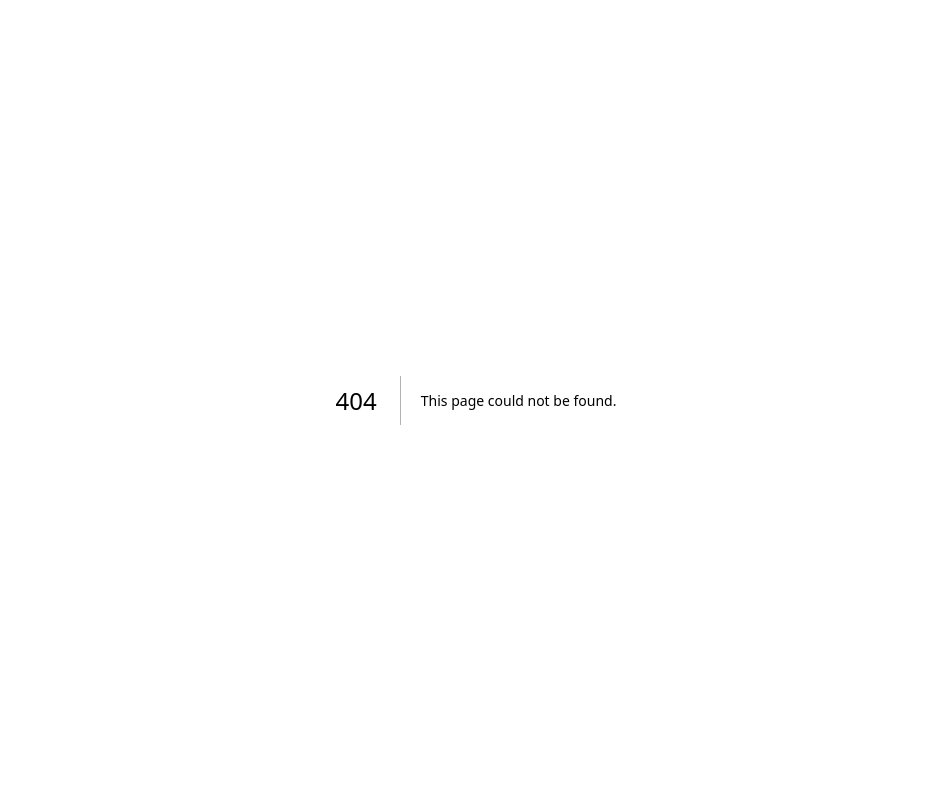
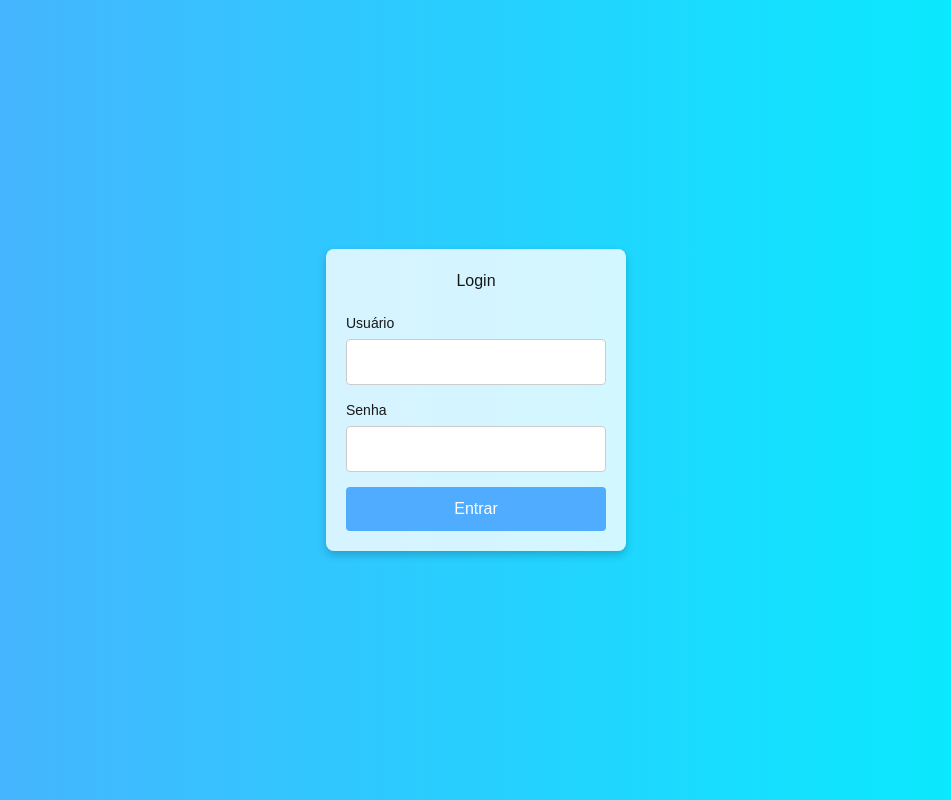
Before and after one commit to brunaalrez/strongblocks, a Next.js app: page /telalogin in a window 1280 px wide. Before the commit this address had no page. Shown: the whole page, without its empty margins (164-1115 px from the left). Built offline with nearby package versions, Linux system fonts and the light colour scheme.

Commit message:
pagina de login iniciada

```diff
--- /dev/null
+++ b/app/telalogin/Login.css
@@ -0,0 +1,54 @@
+/* Estilos gerais para o container */
+.login-container {
+    display: flex;
+    justify-content: center;
+    align-items: center;
+    height: 100vh;
+    background: linear-gradient(to right, #4facfe, #00f2fe);  /* Fundo com gradiente */
+  }
+
+  .login-panel {
+    background: rgba(255, 255, 255, 0.8);  /* Fundo do painel com transparência */
+    padding: 20px;
+    border-radius: 8px;
+    width: 300px;
+    box-shadow: 0 4px 8px rgba(0, 0, 0, 0.2);
+  }
+
+  h2 {
+    text-align: center;
+    margin-bottom: 20px;
+  }
+
+  .input-group {
+    margin-bottom: 15px;
+  }
+
+  label {
+    display: block;
+    font-size: 14px;
+    margin-bottom: 5px;
+  }
+
+  input {
+    width: 100%;
+    padding: 10px;
+    font-size: 16px;
+    border: 1px solid #ccc;
+    border-radius: 4px;
+  }
+
+  button {
+    width: 100%;
+    padding: 10px;
+    font-size: 16px;
+    background-color: #4facfe;
+    color: white;
+    border: none;
+    border-radius: 4px;
+    cursor: pointer;
+  }
+
+  button:hover {
+    background-color: #00f2fe;
+  }
--- /dev/null
+++ b/app/telalogin/Login.js
@@ -0,0 +1,12 @@
+import React from 'react';
+import Login from './Login';
+
+function App() {
+  return (
+    <div className="App">
+      <Login />
+    </div>
+  );
+}
+
+export default App;
--- /dev/null
+++ b/app/telalogin/page.js
@@ -0,0 +1,25 @@
+import React from 'react';
+import './Login.css';  // Importando o arquivo de estilos
+
+const Login = () => {
+  return (
+    <div className="login-container">
+      <div className="login-panel">
+        <h2>Login</h2>
+        <form>
+          <div className="input-group">
+            <label htmlFor="username">Usuário</label>
+            <input type="text" id="username" name="username" />
+          </div>
+          <div className="input-group">
+            <label htmlFor="password">Senha</label>
+            <input type="password" id="password" name="password" />
+          </div>
+          <button type="submit">Entrar</button>
+        </form>
+      </div>
+    </div>
+  );
+};
+
+export default Login;
```
